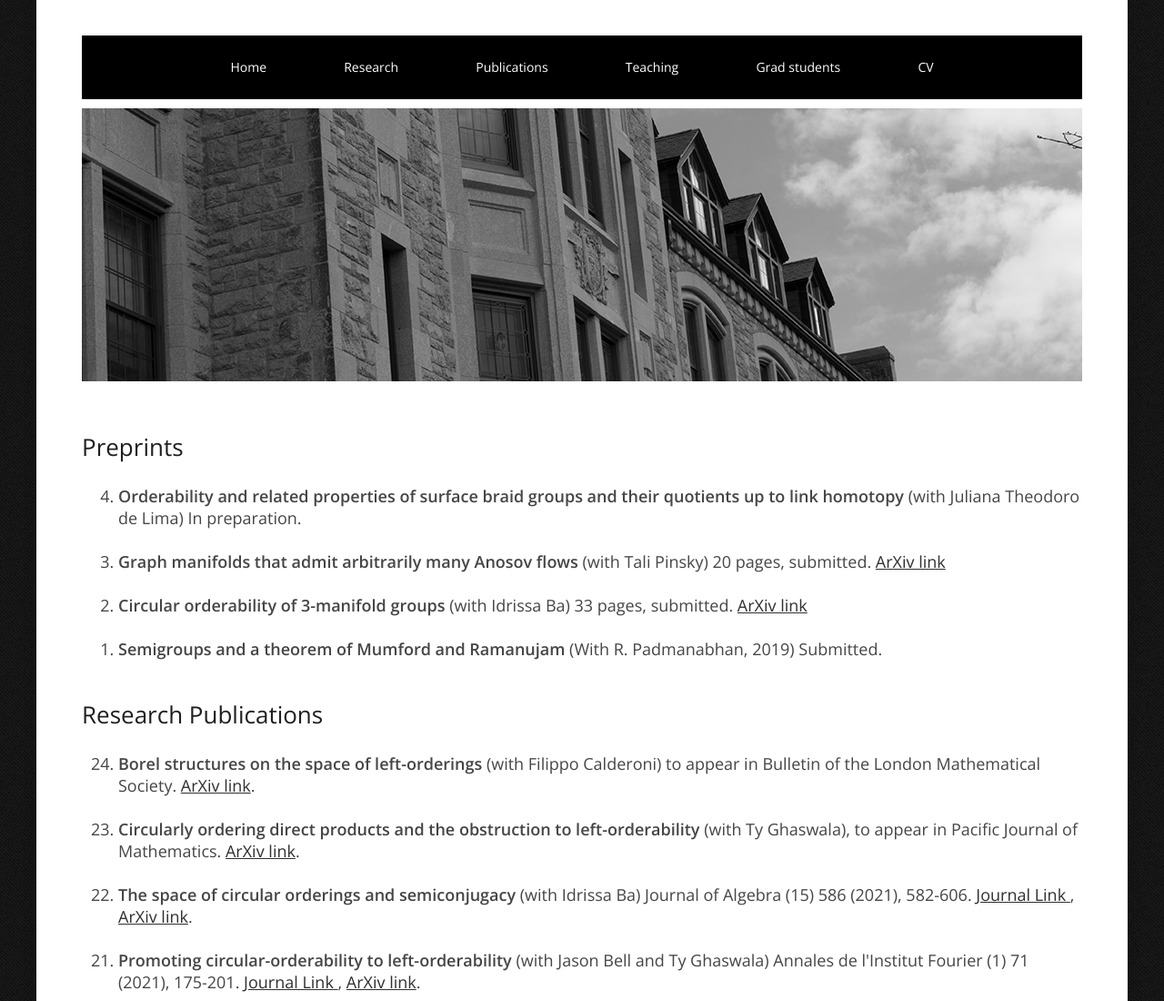
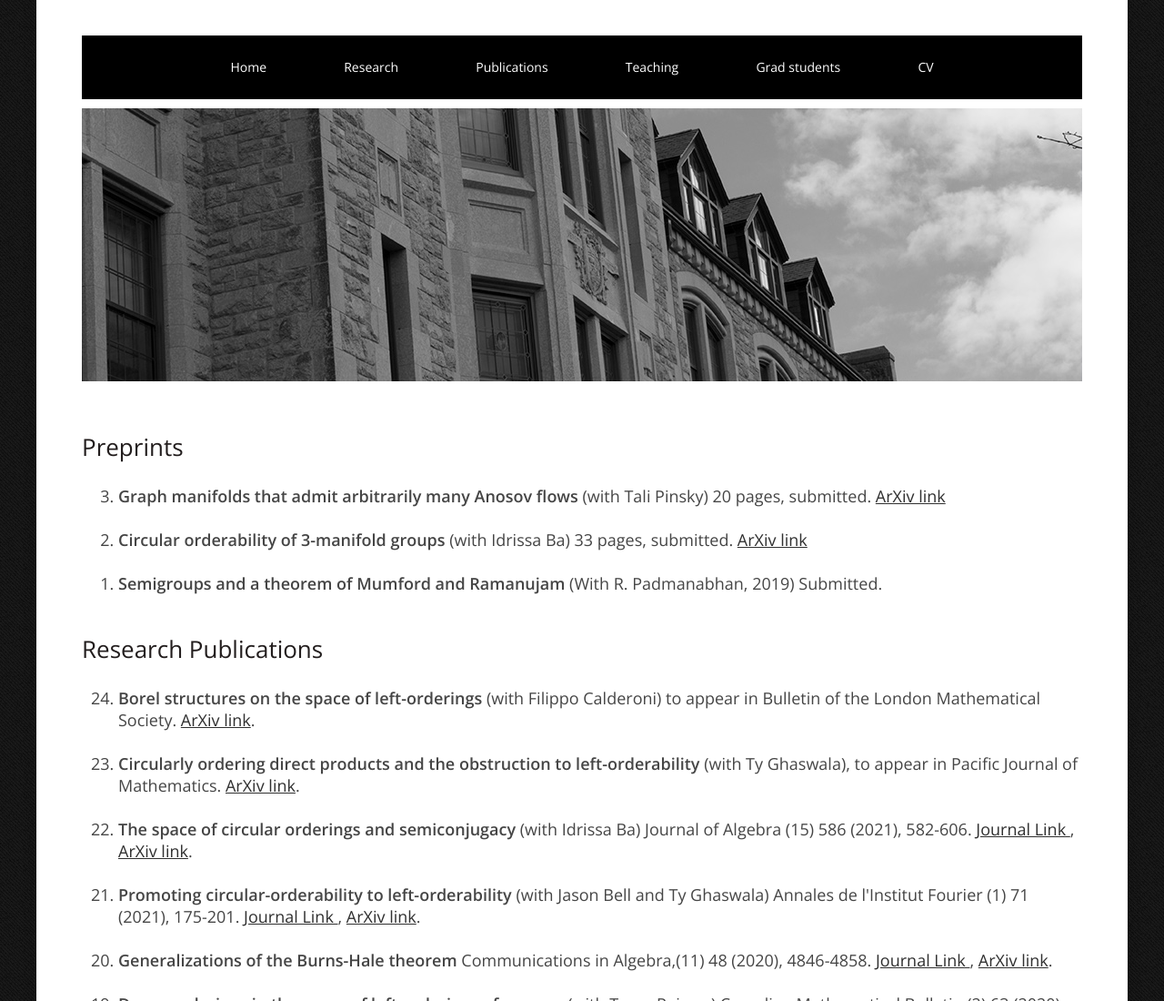
Before and after one commit to adamjclay/website, a plain HTML site: page publications.html in a window 1280 px wide. Shown: the top 1100 px of the page at 91% size. Drawn offline with nearby package versions, Linux system fonts and the light colour scheme.

Commit message:
new commit

```diff
--- a/publications.html
+++ b/publications.html
@@ -45,7 +45,6 @@ Released   : 20121231
 <h1>Preprints</h1>
 <font size =4>
 <ol reversed><br>
-<li><strong>Orderability and related properties of surface braid groups and their quotients up to link homotopy</strong> (with Juliana Theodoro de Lima) In preparation. <br><br>
 
 <li><strong>Graph manifolds that admit arbitrarily many Anosov flows</strong> (with Tali Pinsky) 20 pages, submitted.
 <a href="https://arxiv.org/abs/2006.09101">ArXiv link</a><br><br>
```
